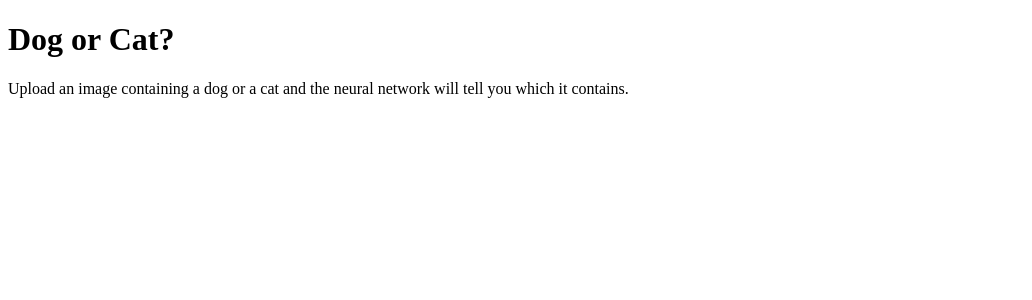
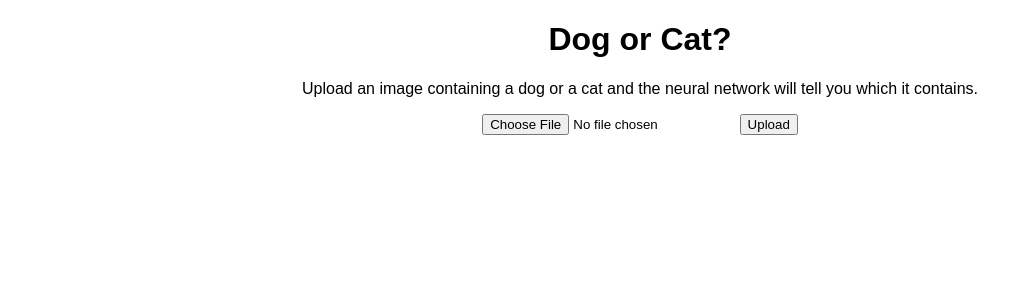
Before and after one commit to alphabetjim/showNeuralNet, a Flask app: page / in a window 1280 px wide. Shown: the top 300 px of the page, without its empty margins (0-1032 px from the left). Run offline with Flask 3, Linux system fonts and the light colour scheme.

Commit message:
Front-end functional. Bare bones styling only.

```diff
--- a/app.py
+++ b/app.py
@@ -4,6 +4,7 @@ from datetime import datetime
 
 app = Flask(__name__)
 app.config['SQLALCHEMY_DATABASE_URI'] = 'sqlite:///nnimages.db'
+
 db = SQLAlchemy(app)
 
 class Image(db.Model):
@@ -14,12 +15,35 @@ class Image(db.Model):
 	def __repr__(self):
 		return '<Image %r>' % self.id
 
-# with app.app_context():
-# 	db.create_all()
+with app.app_context():
+	db.create_all()
 
 @app.route('/', methods = ['POST', 'GET'])
 def index():
 	return render_template('index.html')
 
+@app.route('/upload', methods = ['POST', 'GET'])
+def upload():
+	if request.method == "POST":
+		if 'image' not in request.files:
+			return "No image uploaded", 400
+		image_file = request.files['image']
+		if image_file:
+			# Save the image file to a folder on your server
+			image_path = f"static/images/{image_file.filename}"
+			image_file.save(image_path)
+
+	        # Store the image path in the database
+			new_image = Image(filename=image_path)
+			db.session.add(new_image)
+			db.session.commit()
+
+			return render_template('uploaded.html', image = new_image)
+		else:
+			return "Invalid file format", 400
+	else:
+		return "You probably won't see this."
+
 if __name__ == "__main__":
     app.run(debug=True)
+    db.create_all()
--- /dev/null
+++ b/static/css/style.css
@@ -0,0 +1,12 @@
+body {
+	font-family: sans-serif;
+}
+
+.userImage {
+	max-width: 40%;
+}
+
+.content {
+	margin: auto;
+	text-align: center;
+}
--- a/templates/base.html
+++ b/templates/base.html
@@ -3,6 +3,7 @@
 <head>
 	<meta charset="UTF-8">
 	<meta name="viewport" content="width=device-width, initial-scale=1.0">
+    <link rel="stylesheet" href="{{ url_for('static', filename='css/style.css') }}">
 	<title>Dog or Cat Classifier</title>
 </head>
 <body>
--- a/templates/index.html
+++ b/templates/index.html
@@ -5,6 +5,11 @@
 <div class="content">
 	<h1>Dog or Cat?</h1>
 	<p>Upload an image containing a dog or a cat and the neural network will tell you which it contains.</p>
+
+	<form action="/upload" method="POST" enctype="multipart/form-data">
+        <input type="file" name="image">
+        <input type="submit" value="Upload">
+    </form>
 </div>
 
 {% endblock %}
```
Also changed, not shown: templates/uploaded.html (added, +13 -0 lines), instance/nnimages.db, static/images/dog.jpg (added).
